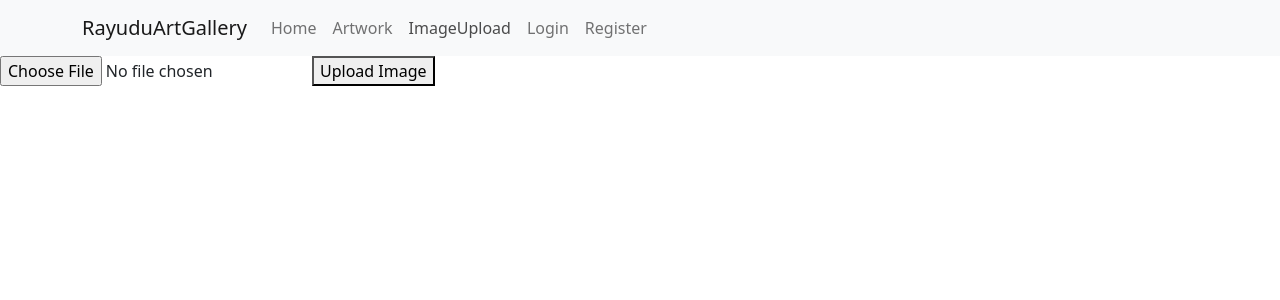
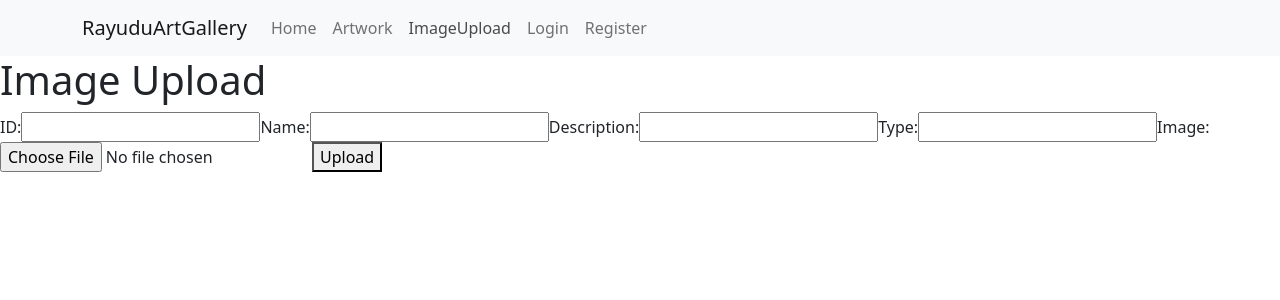
Before and after one commit to TTVenkataRayudu/RayuduArt, a React (Create React App) app: page / in a window 1280 px wide. Both pictures are taken after a click on the button "ImageUpload". Shown: the top 300 px of the page. Built offline with nearby package versions, Linux system fonts and the light colour scheme; the HTML template or start-up script is replaced by a standard one.

Commit message:
Image Upload

```diff
--- a/package.json
+++ b/package.json
@@ -12,6 +12,9 @@
     "@types/react": "^18.0.26",
     "@types/react-dom": "^18.0.10",
     "bootstrap": "^5.1.3",
+    "express": "^4.18.2",
+    "mongoose": "^7.2.4",
+    "multer": "^1.4.5-lts.1",
     "react": "^18.2.0",
     "react-bootstrap": "^2.7.2",
     "react-dom": "^18.2.0",
--- a/src/App.tsx
+++ b/src/App.tsx
@@ -6,7 +6,7 @@ import { LoginPage } from './Components/LoginPage';
 import { PaintingsPage } from './Components/PaintingsPage';
 import { SketchesPage } from './Components/SketchesPage';
 import { RegistrationPage } from './Components/RegistrationPage';
-import { ImageUpload } from './Components/ImageUpload';
+import ImageUpload from './Components/ImageUpload';
 
 
 function App() {
--- a/src/Components/ImageUpload.tsx
+++ b/src/Components/ImageUpload.tsx
@@ -1,25 +1,100 @@
-import React, { useState } from "react";
-import  { uploadImage } from "./UploadImage"
+import React, { ChangeEvent, FormEvent, useState } from 'react';
 
-export const ImageUpload = () => {
-    const [file, setFile] = useState(null);
-    const handleFileChange = (e: any) => {
-        setFile(e)
+const ImageUpload: React.FC = () => {
+    const [id, setId] = useState('');
+    const [name, setName] = useState('');
+    const [description, setDescription] = useState('');
+    const [type, setType] = useState('');
+    const [image, setImage] = useState<File | null>(null);
+    const [message, setMessage] = useState('');
+
+    const handleIdChange = (event: ChangeEvent<HTMLInputElement>) => {
+        setId(event.target.value);
     };
-    const handleSubmit = (event:any) => {
+
+    const handleNameChange = (event: ChangeEvent<HTMLInputElement>) => {
+        setName(event.target.value);
+    };
+
+    const handleDescriptionChange = (event: ChangeEvent<HTMLInputElement>) => {
+        setDescription(event.target.value);
+    };
+
+    const handleTypeChange = (event: ChangeEvent<HTMLInputElement>) => {
+        setType(event.target.value);
+    };
+
+    const handleImageChange = (event: ChangeEvent<HTMLInputElement>) => {
+        if (event.target.files && event.target.files.length > 0) {
+            setImage(event.target.files[0]);
+        }
+    };
+
+    const handleSubmit = async (event: FormEvent) => {
         event.preventDefault();
-        uploadImage("uploaded", file);
-    }
+
+        const formData = new FormData();
+        formData.append('id', id);
+        formData.append('name', name);
+        formData.append('description', description);
+        formData.append('type', type);
+        formData.append('image', image as File);
+
+        try {
+            const response = await fetch('/upload', {
+                method: 'POST',
+                body: formData,
+            });
+
+            const result = await response.json();
+            if (response.ok) {
+                setMessage(result.message);
+                setId('');
+                setName('');
+                setDescription('');
+                setType('');
+                setImage(null);
+            } else {
+                throw new Error(result.error);
+            }
+        } catch (error) {
+            console.error(error);
+            setMessage('Error occurred during upload.');
+        }
+    };
+
     return (
-        <form onSubmit={handleSubmit}>
-            <input
-                type="file"
-                onChange={(event) => {
-                    const files = event.target.value;
-                    handleFileChange(files)
-                }}/>
-                <button type="submit">Upload Image</button>
-        </form>
+        <div>
+            <h1>Image Upload</h1>
+            <form onSubmit={handleSubmit}>
+                <label htmlFor="id">ID:</label>
+                <input type="text" id="id" name="id" value={id} onChange={handleIdChange} required />
 
+                <label htmlFor="name">Name:</label>
+                <input type="text" id="name" name="name" value={name} onChange={handleNameChange} required />
+
+                <label htmlFor="description">Description:</label>
+                <input
+                    type="text"
+                    id="description"
+                    name="description"
+                    value={description}
+                    onChange={handleDescriptionChange}
+                    required
+                />
+
+                <label htmlFor="type">Type:</label>
+                <input type="text" id="type" name="type" value={type} onChange={handleTypeChange} required />
+
+                <label htmlFor="image">Image:</label>
+                <input type="file" id="image" name="image" accept="image/*" onChange={handleImageChange} required />
+
+                <button type="submit">Upload</button>
+            </form>
+
+            {message && <div>{message}</div>}
+        </div>
     );
-}
+};
+
+export default ImageUpload;
```
Also changed, not shown: src/Components/server.js (added, +52 -0 lines).
